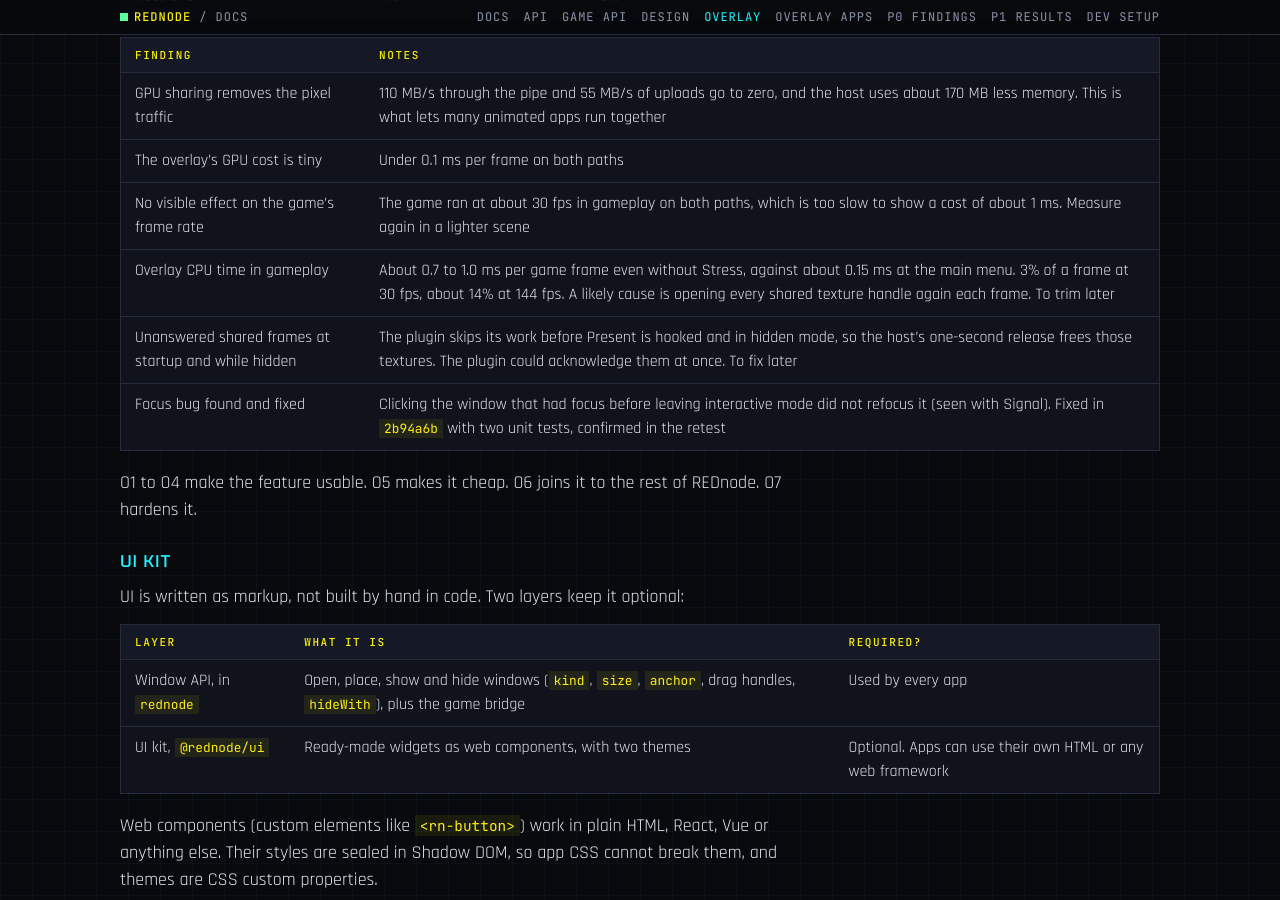
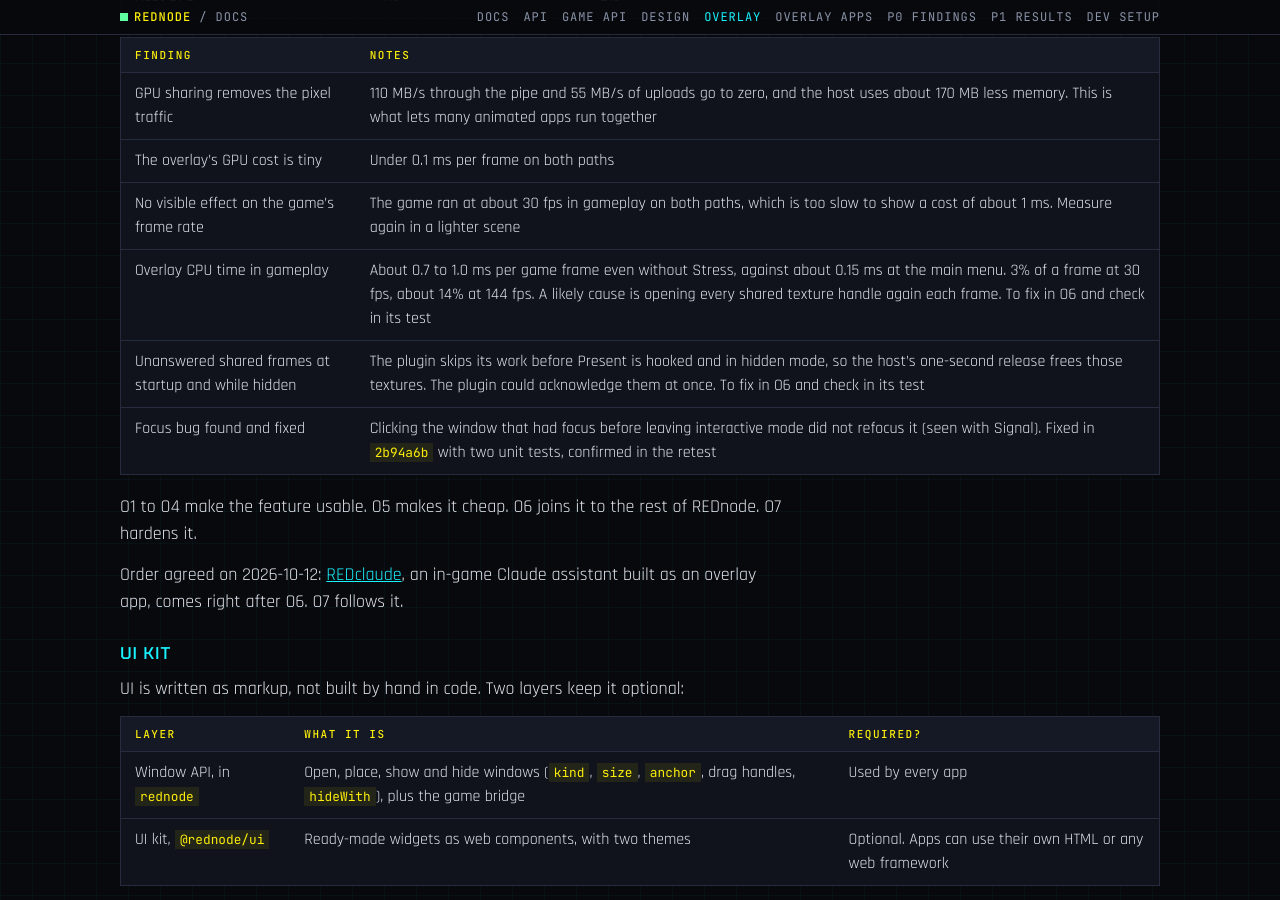
Before and after one commit to CyberbuildsAI/REDnode, a Jekyll site: the page built from docs/overlay.md, in a window 1280 px wide and 900 px high, scrolled down 12097 px. Built offline with Jekyll 4.4.1, drawn with Linux system fonts in a browser that asks for light colours; our own code applies the rules of GitHub Pages for plain Markdown files.

Commit message:
Plan REDclaude, the in-game Claude assistant, right after O6
Co-Authored-By: Claude Opus 5.5 <noreply@anthropic.com>

```diff
--- a/docs/overlay.md
+++ b/docs/overlay.md
@@ -296,11 +296,13 @@ Logs: the plugin logs `GPU sharing failed` if it had to give up, and the host lo
 | GPU sharing removes the pixel traffic | 110 MB/s through the pipe and 55 MB/s of uploads go to zero, and the host uses about 170 MB less memory. This is what lets many animated apps run together |
 | The overlay's GPU cost is tiny | Under 0.1 ms per frame on both paths |
 | No visible effect on the game's frame rate | The game ran at about 30 fps in gameplay on both paths, which is too slow to show a cost of about 1 ms. Measure again in a lighter scene |
-| Overlay CPU time in gameplay | About 0.7 to 1.0 ms per game frame even without Stress, against about 0.15 ms at the main menu. 3% of a frame at 30 fps, about 14% at 144 fps. A likely cause is opening every shared texture handle again each frame. To trim later |
-| Unanswered shared frames at startup and while hidden | The plugin skips its work before Present is hooked and in hidden mode, so the host's one-second release frees those textures. The plugin could acknowledge them at once. To fix later |
+| Overlay CPU time in gameplay | About 0.7 to 1.0 ms per game frame even without Stress, against about 0.15 ms at the main menu. 3% of a frame at 30 fps, about 14% at 144 fps. A likely cause is opening every shared texture handle again each frame. To fix in O6 and check in its test |
+| Unanswered shared frames at startup and while hidden | The plugin skips its work before Present is hooked and in hidden mode, so the host's one-second release frees those textures. The plugin could acknowledge them at once. To fix in O6 and check in its test |
 | Focus bug found and fixed | Clicking the window that had focus before leaving interactive mode did not refocus it (seen with Signal). Fixed in `2b94a6b` with two unit tests, confirmed in the retest |
 
 O1 to O4 make the feature usable. O5 makes it cheap. O6 joins it to the rest of REDnode. O7 hardens it.
+
+Order agreed on 2026-10-12: [REDclaude](https://github.com/Edgemodders/REDclaude), an in-game Claude assistant built as an overlay app, comes right after O6. O7 follows it.
 
 ### UI kit
 
```
Also changed, not shown: CLAUDE.md (+5 -0 lines), docs/index.md (+2 -0 lines).
